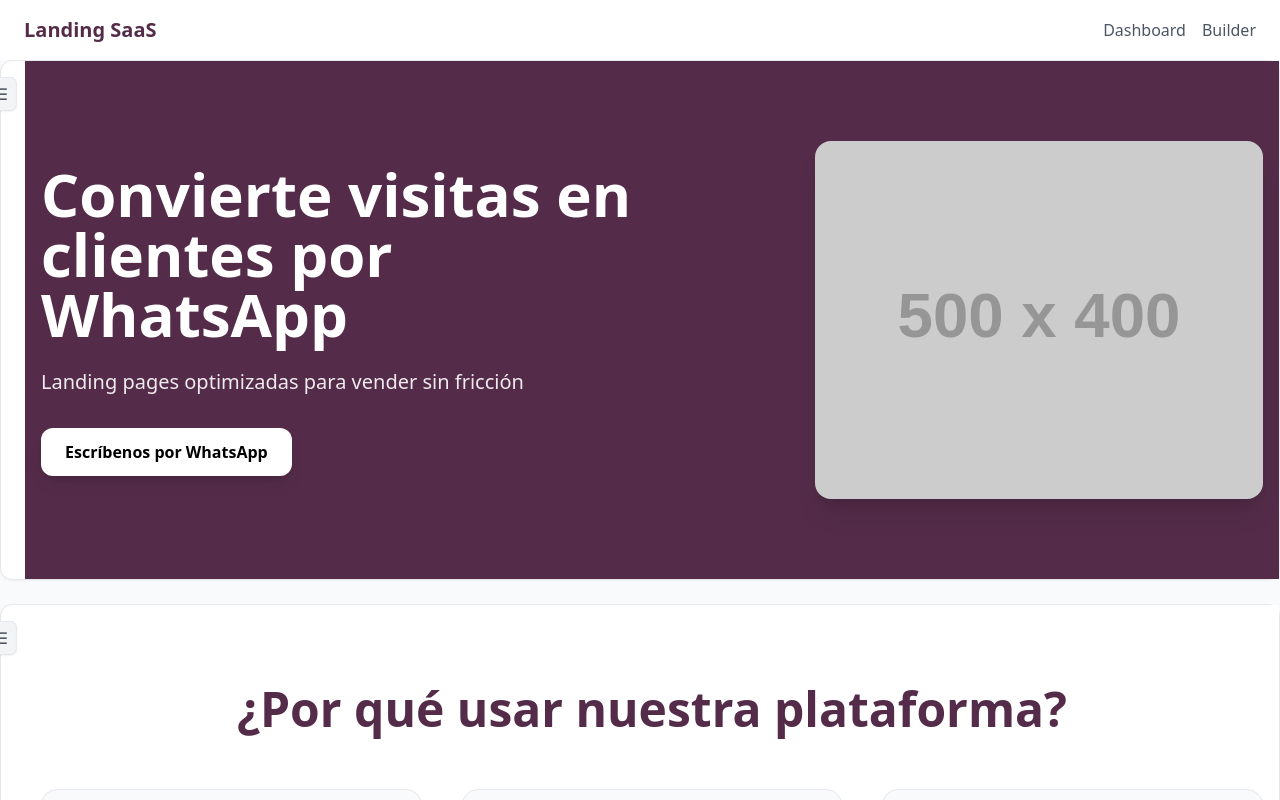
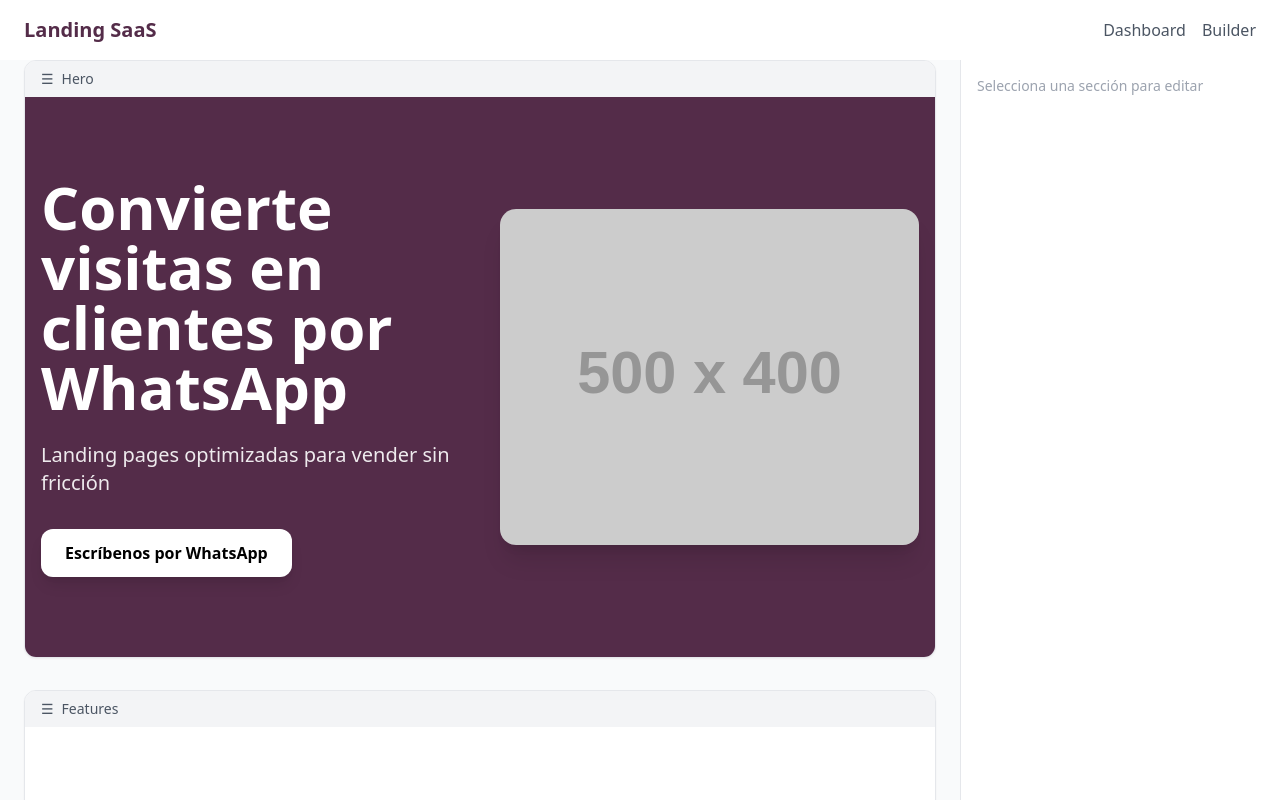
Before and after one commit to lzambranoa/saas-whastapp-landing, an Angular app: page /builder in a window 1280 px wide. Shown: the top 800 px of the page. Built offline with nearby package versions, Linux system fonts and the light colour scheme.

Commit message:
FIX:// Se realiza arreglo de panel lateral y funcionamiento de arrestre de secciones

```diff
--- /dev/null
+++ b/src/app/landing-builder/components/editor-panel/editor-panel.html
@@ -0,0 +1,51 @@
+ <div class="w-80 h-full bg-white border-l p-4 overflow-y-auto">
+
+    @if (selectedSection()) {
+
+      <h3 class="font-semibold mb-4 capitalize">
+        Editando sección: {{ selectedSection()!.type }}
+      </h3>
+
+      @switch (selectedSection()!.type) {
+
+        @case ('hero') {
+          @let section = selectedSection()!;
+          @let heroProps = getHeroProps(section);
+          @if (heroProps) {
+            <app-hero-editor
+              [sectionId]="section.id"
+              [props]="heroProps">
+            </app-hero-editor>
+          }
+        }
+
+        @case ('features') {
+          @let section = selectedSection()!;
+          <app-features-editor
+            [sectionId]="section.id"
+            [items]="getFeaturesProps(section)?.items || []">
+          </app-features-editor>
+        }
+
+        @case ('cta') {
+          @let section = selectedSection()!;
+          @let ctaProps = getCtaProps(section);
+          @if (ctaProps) {
+            <app-cta-editor
+              [sectionId]="section.id"
+              [props]="ctaProps">
+            </app-cta-editor>
+          }
+        }
+
+      }
+
+    } @else {
+
+      <p class="text-gray-400 text-sm">
+        Selecciona una sección para editar
+      </p>
+
+    }
+
+  </div>
--- /dev/null
+++ b/src/app/landing-builder/components/editor-panel/editor-panel.ts
@@ -0,0 +1,39 @@
+import { Component, computed } from '@angular/core';
+import { JsonPipe } from '@angular/common';
+import { BuilderService } from '../../services/builder.service';
+import { HeroEditor } from "../section-editor/hero-editor/hero-editor";
+import { FeaturesEditor } from "../section-editor/features-editor/features-editor";
+import { CtaEditor } from "../section-editor/cta-editor/cta-editor";
+import { LandingSection, BaseSection } from '../../models/landing-section.model';
+import { HeroProps } from '../../models/hero-section.model';
+import { FeaturesProps } from '../../models/features-section.model';
+import { CtaProps } from '../../models/cta-section.model';
+
+@Component({
+  selector: 'app-editor-panel',
+  imports: [HeroEditor, FeaturesEditor, CtaEditor, JsonPipe],
+  templateUrl: './editor-panel.html',
+  styleUrl: './editor-panel.css',
+})
+export class EditorPanel {
+
+  // IMPORTANTE: referencia directa al signal
+  selectedSection = computed(() => this.builder.selectedSection());
+
+  constructor(private builder: BuilderService) {}
+
+  getHeroProps(section: LandingSection | null): HeroProps | null {
+    if (!section || section.type !== 'hero') return null;
+    return (section as BaseSection<HeroProps>).props;
+  }
+
+  getFeaturesProps(section: LandingSection | null): FeaturesProps | null {
+    if (!section || section.type !== 'features') return null;
+    return (section as BaseSection<FeaturesProps>).props;
+  }
+
+  getCtaProps(section: LandingSection | null): CtaProps | null {
+    if (!section || section.type !== 'cta') return null;
+    return (section as BaseSection<CtaProps>).props;
+  }
+}
--- /dev/null
+++ b/src/app/landing-builder/components/section-editor/cta-editor/cta-editor.html
@@ -0,0 +1,30 @@
+<div>
+  <h4 class="font-semibold mb-4">CTA Section</h4>
+
+  <label class="block text-sm mb-1">Título</label>
+  <input
+    class="w-full border rounded px-3 py-2 mb-3"
+    [value]="props.title"
+    (input)="update('title', $any($event.target).value)"
+  />
+
+  <label class="block text-sm mb-1">Subtítulo</label>
+  <textarea
+    class="w-full border rounded px-3 py-2 mb-3"
+    (input)="update('subtitle', $any($event.target).value)"
+  >{{ props.subtitle }}</textarea>
+
+  <label class="block text-sm mb-1">Texto del botón</label>
+  <input
+    class="w-full border rounded px-3 py-2 mb-3"
+    [value]="props.buttonText"
+    (input)="update('buttonText', $any($event.target).value)"
+  />
+
+  <label class="block text-sm mb-1">Número de WhatsApp</label>
+  <input
+    class="w-full border rounded px-3 py-2"
+    [value]="props.whatsappNumber"
+    (input)="update('whatsappNumber', $any($event.target).value)"
+  />
+</div>
--- /dev/null
+++ b/src/app/landing-builder/components/section-editor/cta-editor/cta-editor.ts
@@ -0,0 +1,24 @@
+import { Component, Input } from '@angular/core';
+import { BuilderService } from '../../../services/builder.service';
+import { CtaProps } from '../../../models/cta-section.model';
+
+@Component({
+  selector: 'app-cta-editor',
+  imports: [],
+  templateUrl: './cta-editor.html',
+  styleUrl: './cta-editor.css',
+})
+export class CtaEditor {
+
+  @Input() sectionId!: string;
+  @Input() props!: CtaProps;
+
+  constructor(private builder: BuilderService) {}
+
+  update(key: keyof CtaProps, value: string) {
+    this.builder.updateSectionProps(this.sectionId, {
+      [key]: value
+    });
+  }
+
+}
--- a/src/app/landing-builder/pages/build/build.html
+++ b/src/app/landing-builder/pages/build/build.html
@@ -1,31 +1,39 @@
+<div class="flex h-screen">
+  <div class="flex-1 overflow-y-auto bg-gray-50">
+
     <div
       cdkDropList
       (cdkDropListDropped)="onSectionDrop($event)"
-  class="space-y-6"
+      class="space-y-8 px-6"
     >
 
       @for (section of builder.sections(); track section.id) {
 
+        <!-- SECTION ROOT (DRAG + CLICK) -->
         <div
           cdkDrag
-      class="relative border rounded-xl bg-white shadow-sm"
+          class="border rounded-xl bg-white shadow-sm overflow-hidden cursor-pointer"
           (click)="builder.selectSection(section)"
           [class.ring-2]="builder.selectedSection()?.id === section.id"
           [class.ring-primary]="builder.selectedSection()?.id === section.id"
         >
 
-      <!-- Handle visual -->
+          <!-- HEADER / DRAG HANDLE -->
           <div
-        class="absolute top-4 left-0 -translate-x-1/2
-        bg-gray-100 border text-gray-600
-        px-2 py-1 rounded-md cursor-move
-        shadow-sm"
+            cdkDragHandle
+            class="flex items-center gap-2 px-4 py-2 bg-gray-100
+                   cursor-move text-sm text-gray-600 select-none"
+            (click)="$event.stopPropagation()"
           >
             ☰
+            <span class="font-medium capitalize">
+              {{ section.type }}
+            </span>
           </div>
 
-      <!-- Section preview -->
-       <div class="pl-6">
+          <!-- BODY -->
+          <div>
+
             @switch (section.type) {
 
               @case ('hero') {
@@ -66,3 +74,8 @@
       }
 
     </div>
+  </div>
+
+  <app-editor-panel></app-editor-panel>
+</div>
+<!-- Panel lateral -->
--- a/src/app/landing-builder/pages/build/build.ts
+++ b/src/app/landing-builder/pages/build/build.ts
@@ -9,13 +9,14 @@
 import { HeroProps } from '../../models/hero-section.model';
 import { FeaturesProps } from '../../models/features-section.model';
 import { CtaProps } from '../../models/cta-section.model';
+import { EditorPanel } from "../../components/editor-panel/editor-panel";
 
 @Component({
   selector: 'app-build',
   imports: [HeroSection,
-            FeaturesSection,
-            CtaSection,
-            DragDropModule],
+    FeaturesSection,
+    CtaSection,
+    DragDropModule, EditorPanel],
   templateUrl: './build.html',
   styleUrl: './build.css',
 })
--- a/src/app/landing-builder/services/builder.service.ts
+++ b/src/app/landing-builder/services/builder.service.ts
@@ -10,6 +10,7 @@
   selectedSection = signal<LandingSection | null>(null);
 
   selectSection(section: LandingSection) {
+    console.log('selectSection', section);
     this.selectedSection.set(section);
   }
 
```
Also changed, not shown: src/app/landing-builder/components/editor-panel/editor-panel.css (added), src/app/landing-builder/components/section-editor/cta-editor/cta-editor.css (added), 1 other file (tests, documents, lock files or other folders). Lines whose indentation alone changed are shown as unchanged.
